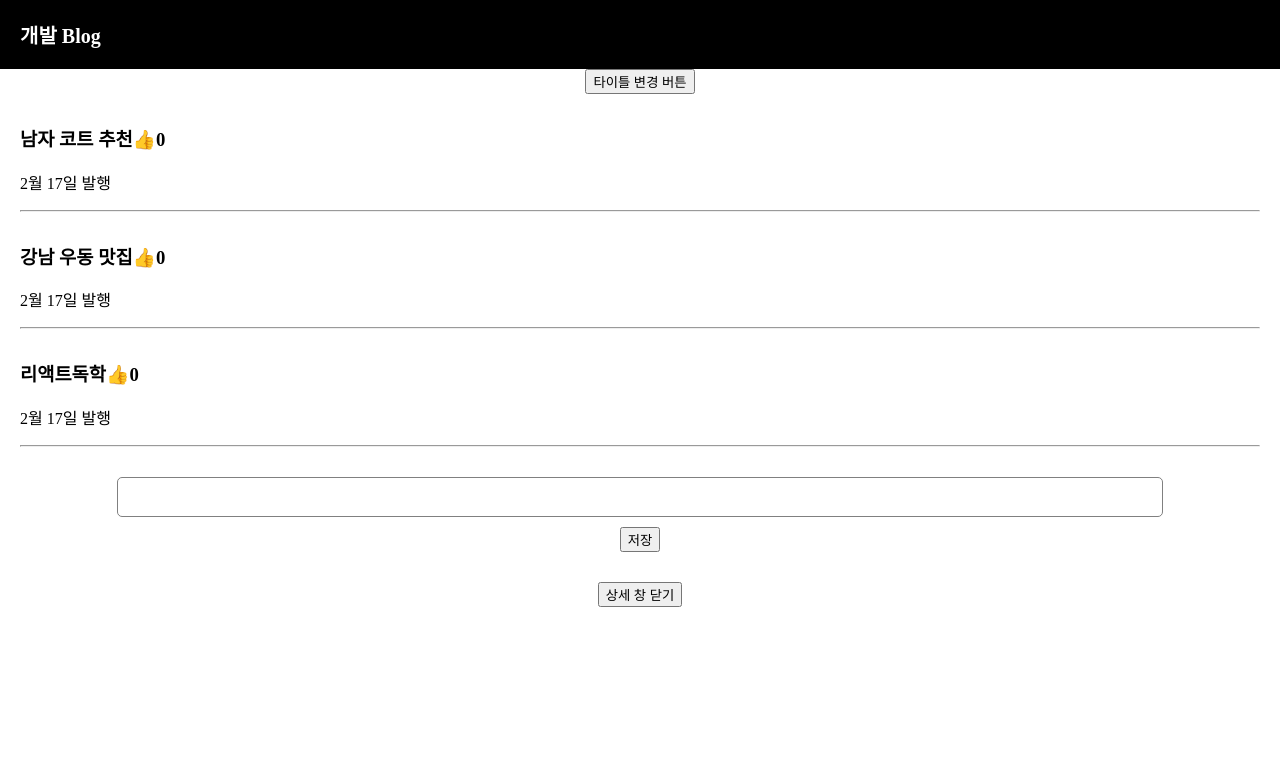
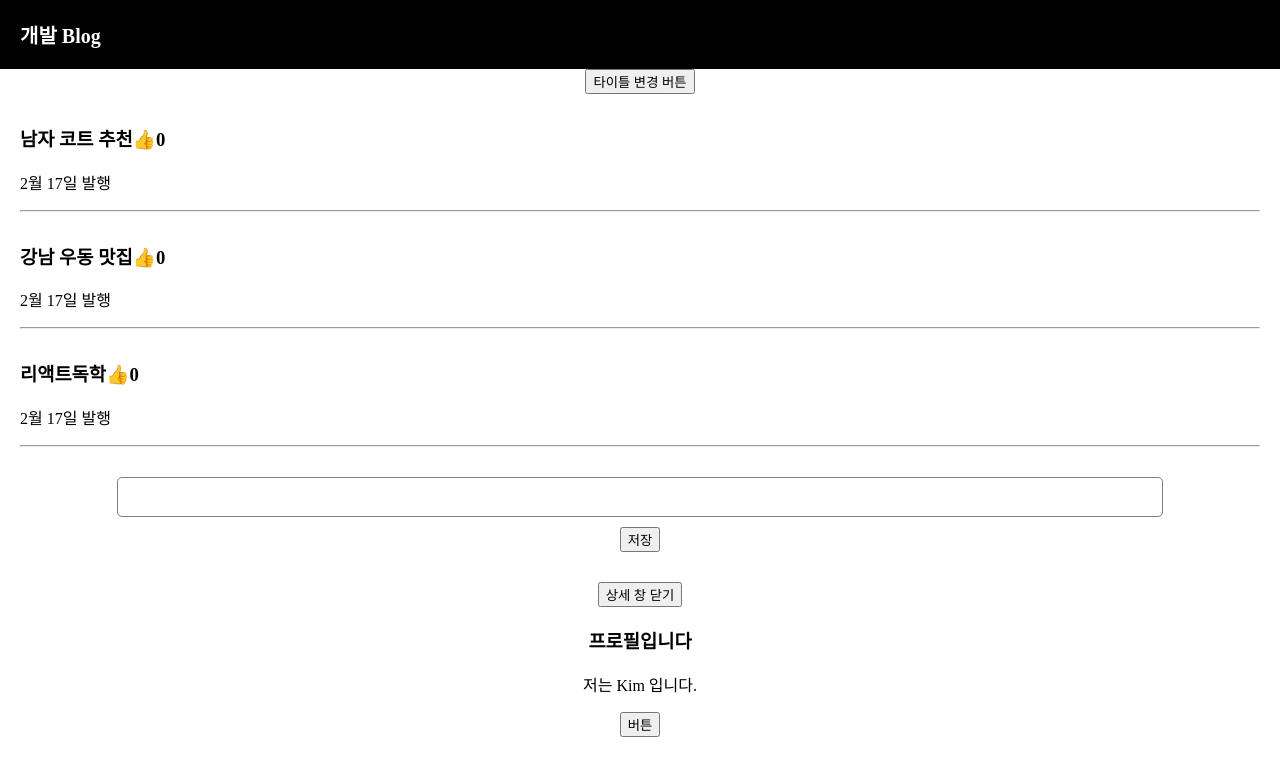
Before and after one commit to kleg26315/ReactPractice, a React (Create React App) app: page / in a window 1280 px wide. Shown: the top 776 px of the page. Built offline with nearby package versions, Linux system fonts and the light colour scheme.

Commit message:
옛날 react 문법

```diff
--- a/src/App.js
+++ b/src/App.js
@@ -99,6 +99,8 @@ function App() {
 
       <button onClick={ ()=>{ setModal(modal=false);} }> 상세 창 닫기 </button>
 
+        <Profile></Profile>
+
       {
         /*
         JSX에선 if를 못 씀 -> 그래서 삼항연산자로 씀
@@ -149,5 +151,30 @@ function Modal(props){
   )
 }
 
+// 옛날 React 문법
+class Profile extends React.Component{
+  constructor(){
+    super();
+    // state는 constructor 안에 작성
+    this.state = { name : 'Kim', age : 27 }
+  }
+
+  // .bind(this)가 싫다면 arrow function으로 만들자
+  // changeName = () => {}
+  changeName(){
+    this.setState({name : 'Park'});
+  }
+
+
+  render(){
+    return (
+      <div>
+        <h3>프로필입니다</h3>
+        <p>저는 { this.state.name } 입니다. </p>
+        <button onClick={ this.changeName.bind(this) }>버튼</button>
+      </div>
+    )
+  }
+}
 
 export default App;
```
